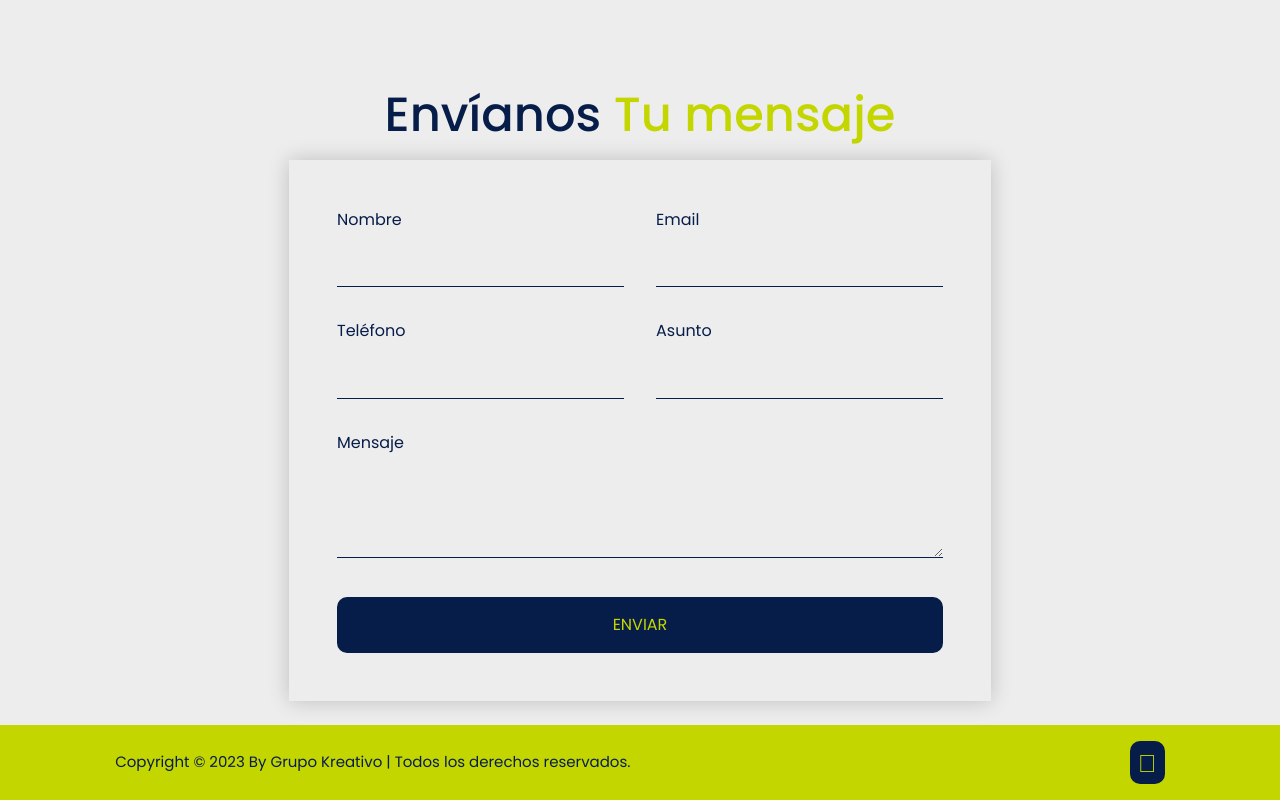
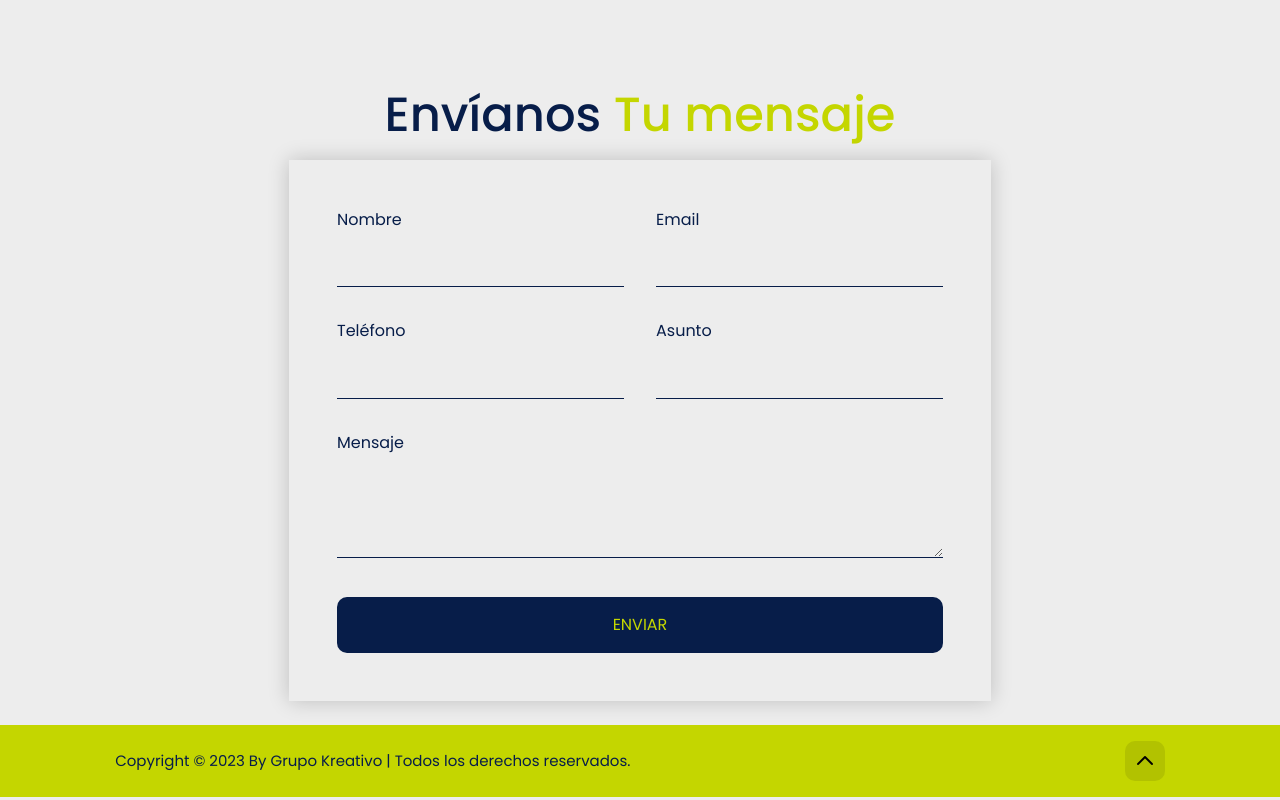
Before and after one commit to alubo23/SiteWeb-Grupo-Kreativo, a plain HTML site: page index.html in a window 1280 px wide. Shown: the part 2642-3442 px from the top of the page. Drawn offline with nearby package versions, Linux system fonts and the light colour scheme; files whose address does not match are found by name.

Commit message:
End Page V1.0

```diff
--- a/index.html
+++ b/index.html
@@ -312,7 +312,8 @@
         </div>
 
         <div class="footer-iconTop">
-            <a href="#"><i class='bx bx-up-arrow-alt'></i></a>
+            <!-- <a href="#"><i class='bx bx-up-arrow-alt'></i></a> -->
+            <a href="#"><img src="./punta-de-flecha-hacia-arriba.png" alt=""></a>
         </div>
     </footer>
 
--- a/style.css
+++ b/style.css
@@ -635,8 +635,8 @@ span {
     justify-content: center;
     align-items: center;
     padding: 5px;
-    background-color: var(--color-primario);
-    border: .2rem solid var(--color-primario);
+    background-color: #b2c200;
+    border: .2rem solid transparent;
     border-radius: 10px;
     z-index: 1;
     overflow: hidden;
@@ -650,7 +650,7 @@ span {
     left: 0;
     width: 0;
     height: 100%;
-    background: var(--color-secundario);
+    background-color: #a5b401;
     z-index: -1;
     transition: .5s;
 }
```
Also changed, not shown: punta-de-flecha-hacia-arriba.png (added).
